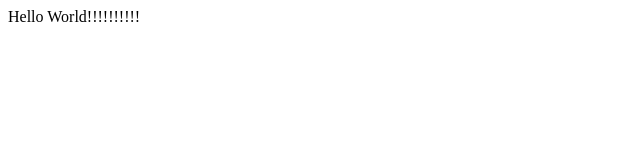
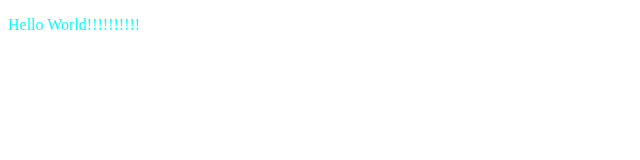
Before and after one commit to Hin15/JavaScript, a plain HTML site: page Beginner_JavasCript_KRS/index.html in a window 1280 px wide. Shown: the whole page, without its empty margins (0-640 px from the left). Drawn offline with Linux system fonts and the light colour scheme.

Commit message:
add tap p and style

```diff
--- a/Beginner_JavasCript_KRS/index.html
+++ b/Beginner_JavasCript_KRS/index.html
@@ -7,6 +7,8 @@
     <title>Document</title>
 </head>
 <body>
-    Hello World!!!!!!!!!!
+    <P style="color: aqua;">
+        Hello World!!!!!!!!!!
+    </p>
 </body>
 </html>
```
